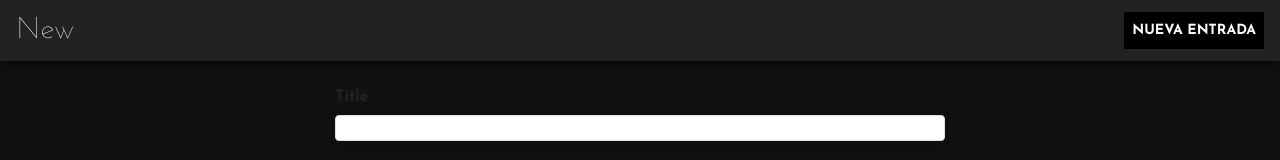
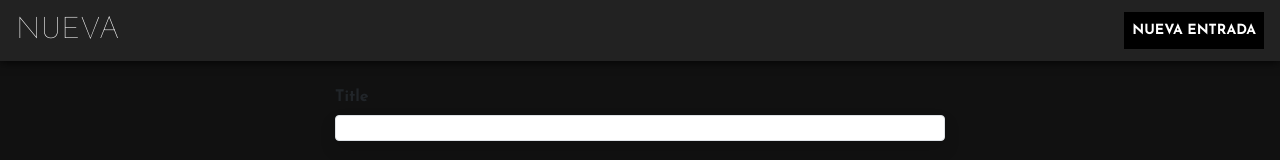
Before and after one commit to axelobscura/next-mysql, a Next.js app: page /new in a window 1280 px wide. Shown: the top 160 px of the page. Built offline with nearby package versions, Linux system fonts and the light colour scheme.

Commit message:
Margenes

```diff
--- a/components/entries/entry/index.tsx
+++ b/components/entries/entry/index.tsx
@@ -20,7 +20,7 @@ function Entry({ id, title, content }) {
   return (
     <div className="container pb-3">
       <div className="py-2 px-2 mx-auto bg-dark shadow-md space-y-2 sm:py-4 sm:flex sm:items-center sm:space-y-0 sm:space-x-6">
-        <img className="block mx-auto h-24 rounded-full sm:mx-0 sm:flex-shrink-0" src="https://images.pexels.com/photos/415829/pexels-photo-415829.jpeg?auto=compress&cs=tinysrgb&dpr=2&h=650&w=940" alt="Woman's Face" />
+        <img className="block h-24 rounded-full sm:mx-0 sm:flex-shrink-0" src="https://images.pexels.com/photos/415829/pexels-photo-415829.jpeg?auto=compress&cs=tinysrgb&dpr=2&h=650&w=940" alt="Woman's Face" />
         <div className="text-center space-y-2 sm:text-left">
           <div className="space-y-0.5">
             <p className="text-lg text-black font-semibold">
--- a/pages/new.tsx
+++ b/pages/new.tsx
@@ -5,7 +5,7 @@ import EntryForm from '@/components/entry-form'
 export default function NewEntryPage() {
   return (
     <>
-      <Nav title="New" />
+      <Nav title="NUEVA" />
       <Container className="w-full lg:w-2/4">
         <EntryForm />
       </Container>
```
